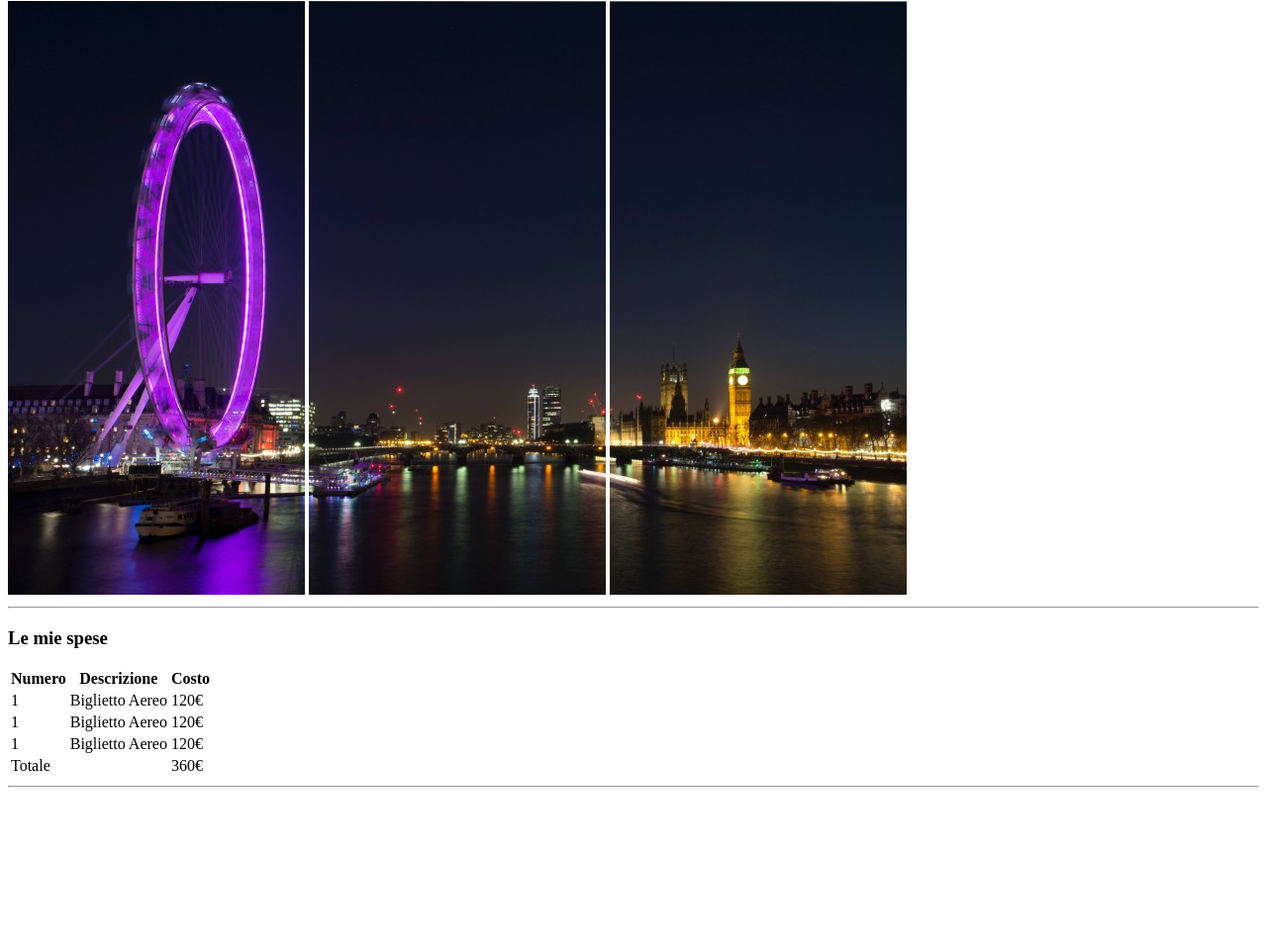
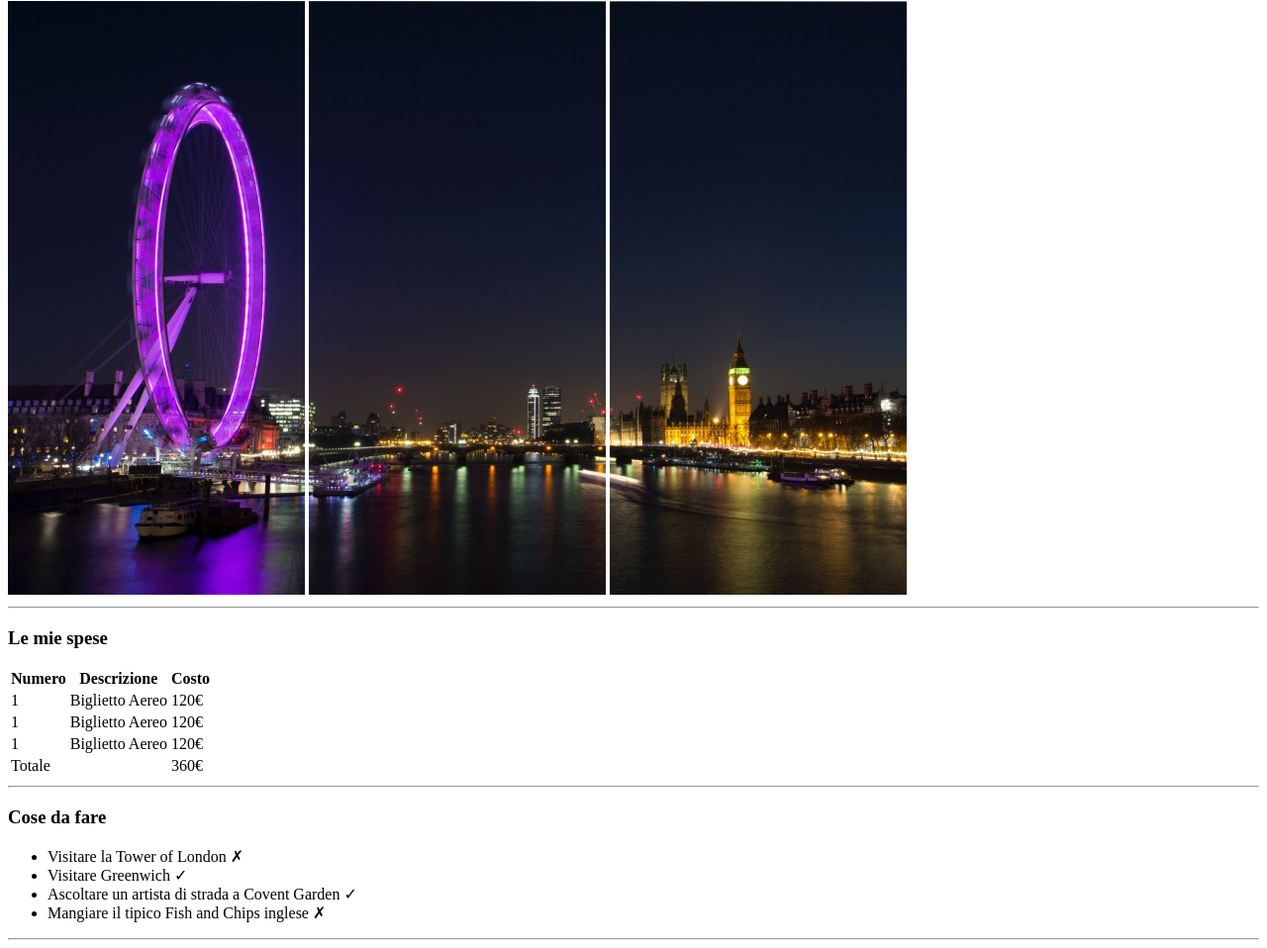
Before and after one commit to Salvo-Raia/html-london-trip, a plain HTML site: page index.html in a window 1280 px wide. Shown: the part 79-1037 px from the top of the page at 99% size. Before the commit the page ends 883 px from the top, so only its background shows below. Drawn offline with Linux system fonts and the light colour scheme.

Commit message:
Add section "Cose da fare"

```diff
--- a/index.html
+++ b/index.html
@@ -60,7 +60,14 @@
 
         <!-- To Do List-->
          <section id="to-do-list">
-
+            <h3>Cose da fare</h3>
+            <ul>
+                <li> Visitare la Tower of London &cross;</li>
+                <li> Visitare Greenwich &check;</li>
+                <li> Ascoltare un artista di strada a Covent Garden &check;</li>
+                <li> Mangiare il tipico Fish and Chips inglese &cross;</li>
+            </ul>
+            <hr>
          </section>
 
         <!-- Info utili -->
```
